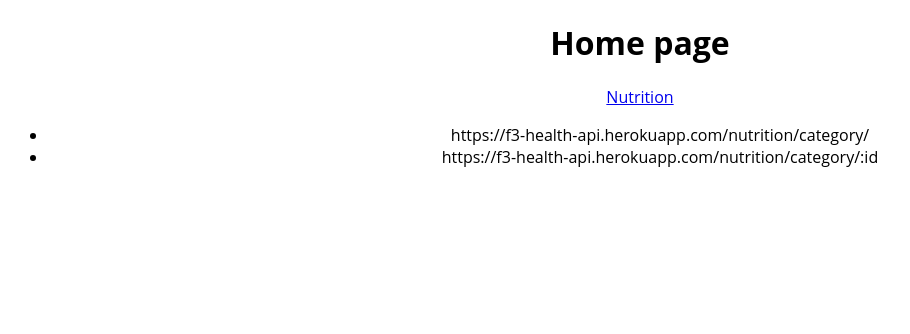
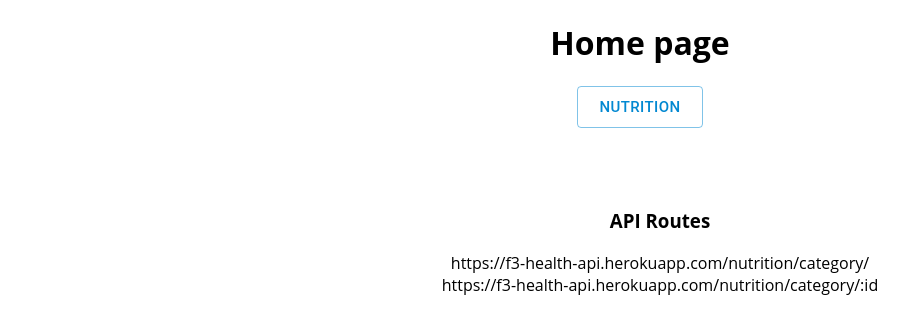
Before and after one commit to jaswanthpallavolu/F3_Admin_Panel, a React (Create React App) app: page / in a window 1280 px wide. Shown: the top 334 px of the page, without its empty margins (0-910 px from the left). Built offline with nearby package versions, Linux system fonts and the light colour scheme.

Commit message:
sep20-c4

```diff
--- a/src/components/home/Home.jsx
+++ b/src/components/home/Home.jsx
@@ -1,11 +1,15 @@
 import React from 'react'
 import { Link } from 'react-router-dom'
+import { Button } from '@mui/material'
+
 export default function Home() {
     return (
         <div>
             <h1>Home page</h1>
-            <Link to="/nutrition">Nutrition</Link>
-            <ul>
+            <Link to="/nutrition"><Button size="large" color='info' variant='outlined'>Nutrition</Button></Link>
+
+            <ul style={{ listStyle: 'none', marginTop: '5rem' }}>
+                <li><h3>API Routes</h3></li>
                 <li>https://f3-health-api.herokuapp.com/nutrition/category/</li>
                 <li>https://f3-health-api.herokuapp.com/nutrition/category/:id</li>
             </ul>
--- a/src/components/nutrition/Items.jsx
+++ b/src/components/nutrition/Items.jsx
@@ -4,7 +4,7 @@ import axios from 'axios'
 
 import './items.css'
 
-import { Button, Input, Alert } from '@mui/material/'
+import { Button, Input } from '@mui/material/'
 
 
 import ItemDetails from './ItemDetails';
@@ -20,6 +20,7 @@ export default function Items({ searchId }) {
     }
     const { data, isLoading, error } = useQuery([searchId, status], getDetails)
 
+
     if (error) return <span>{error}</span>
     return (
         <div>
@@ -31,7 +32,7 @@ export default function Items({ searchId }) {
                     <div key={i.id}>
                         <h1>{i.category}</h1>
                         <div className="items_list" >
-                            {i.items.map(item => (
+                            {i.items.slice().map(item => (
                                 <ItemDetails key={item.id} item={item} setStatus={setStatus} />
                             ))}
                         </div>
```
Also changed, not shown: 1 other file (tests, documents, lock files or other folders).
